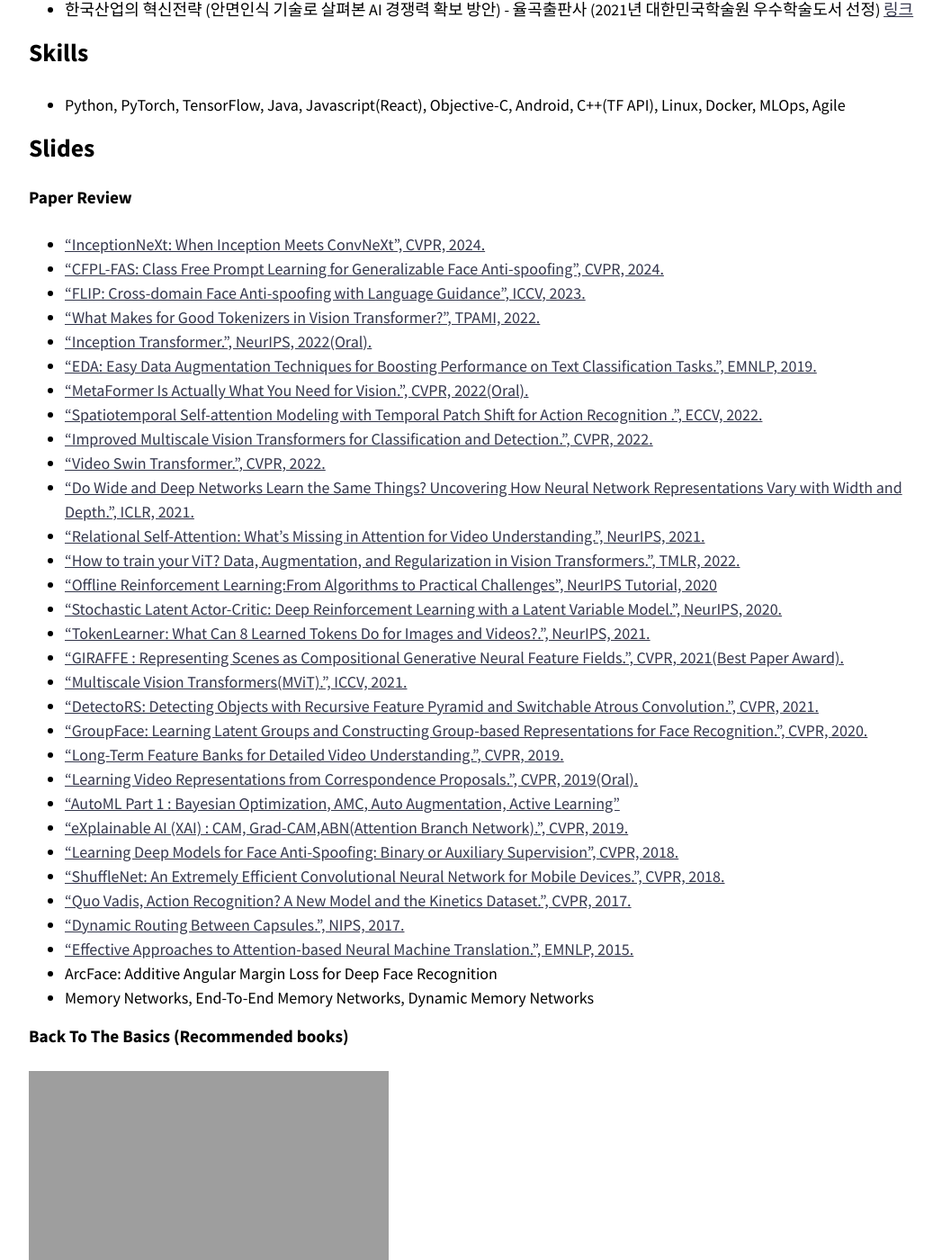
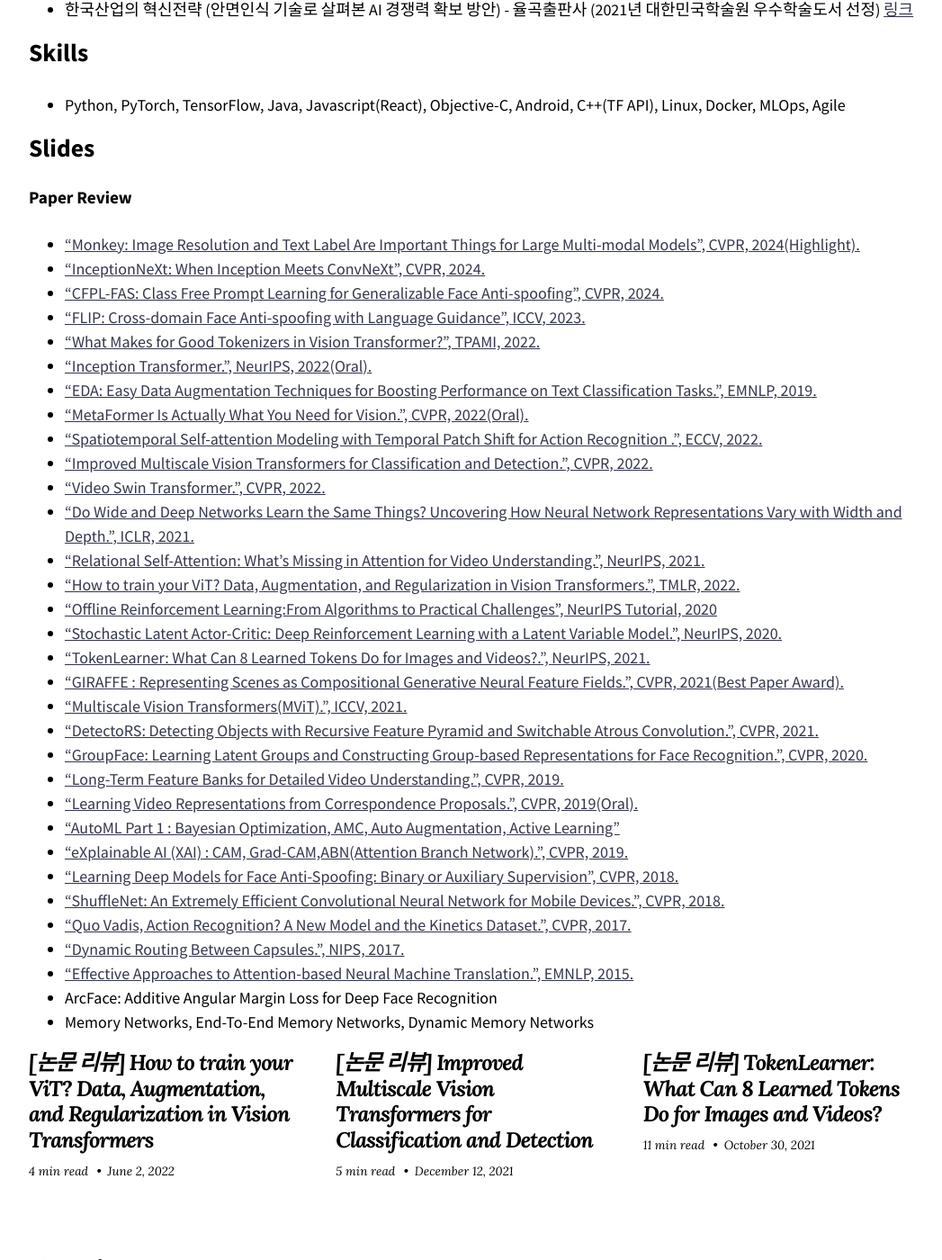
Before and after one commit to healess/healess.github.io, a Jekyll site: the page built from index.md, in a window 1280 px wide and 1400 px high, scrolled down 3993 px. Shown: the whole window at 90% size, without its empty margins (114-1161 px from the left). Built offline with Jekyll 4.4.1, drawn with Linux system fonts in a browser that asks for light colours; nearby versions of some CDN libraries; some of the changed text lies outside the part shown.

Commit message:
Update index.md

```diff
--- a/index.md
+++ b/index.md
@@ -40,7 +40,7 @@ entries_layout: grid
 | 모두를 위한 딥러닝 시즌 2 | [링크](https://deeplearningzerotoall.github.io/season2/){:target="_blank"} |
 | 텐서플로우로 시작하는 딥러닝 기초 (네이버 커넥트재단) | [링크](https://www.boostcourse.org/ai212){:target="_blank"} |
 | Python과 Tensorflow를 활용한 Al 챗봇 개발 (T아카데미)|[링크](https://tacademy.skplanet.com/live/player/onlineLectureDetail.action?seq=120/){:target="_blank"} |
-| POSCO ICT AI Challenge 2020/2021/2022 (Mentor)|[링크](https://aichallenge.poscoict.com/){:target="_blank"} |
+| POSCO ICT AI Challenge 2020/2021/2022/2023/2024 (Mentor)|[링크](https://aichallenge.poscoict.com/){:target="_blank"} |
 | 고교 대상 AI강의 봉사 활동(양영디지털고) |[링크](https://poscoictblog.tistory.com/505){:target="_blank"}|
 
 ## Talks
@@ -113,6 +113,7 @@ entries_layout: grid
 
 ## Slides
 #### Paper Review
+* ["Monkey: Image Resolution and Text Label Are Important Things for Large Multi-modal Models", CVPR, 2024(Highlight).](https://healess.github.io/assets/pdf/[Paper]Monkey.pdf)
 * ["InceptionNeXt: When Inception Meets ConvNeXt", CVPR, 2024.](https://healess.github.io/assets/pdf/[Paper]InceptionNeXt.pdf)
 * ["CFPL-FAS: Class Free Prompt Learning for Generalizable Face Anti-spoofing", CVPR, 2024.](https://healess.github.io/assets/pdf/[Paper]CFPL.pdf)
 * ["FLIP: Cross-domain Face Anti-spoofing with Language Guidance", ICCV, 2023.](https://healess.github.io/assets/pdf/[Paper]FLIP.pdf)
@@ -150,7 +151,3 @@ Videos?.", NeurIPS, 2021.](https://healess.github.io/paper/Paper-TokenLearner/)
 * ["Effective Approaches to Attention-based Neural Machine Translation.", EMNLP, 2015.](https://www.slideshare.net/healess/paper-attention-mechanismluong)
 * ArcFace: Additive Angular Margin Loss for Deep Face Recognition
 * Memory Networks, End-To-End Memory Networks, Dynamic Memory Networks
-
-
-#### Back To The Basics (Recommended books)
-![Books](https://healess.github.io/assets/image/ai-books2.jpg)
```
